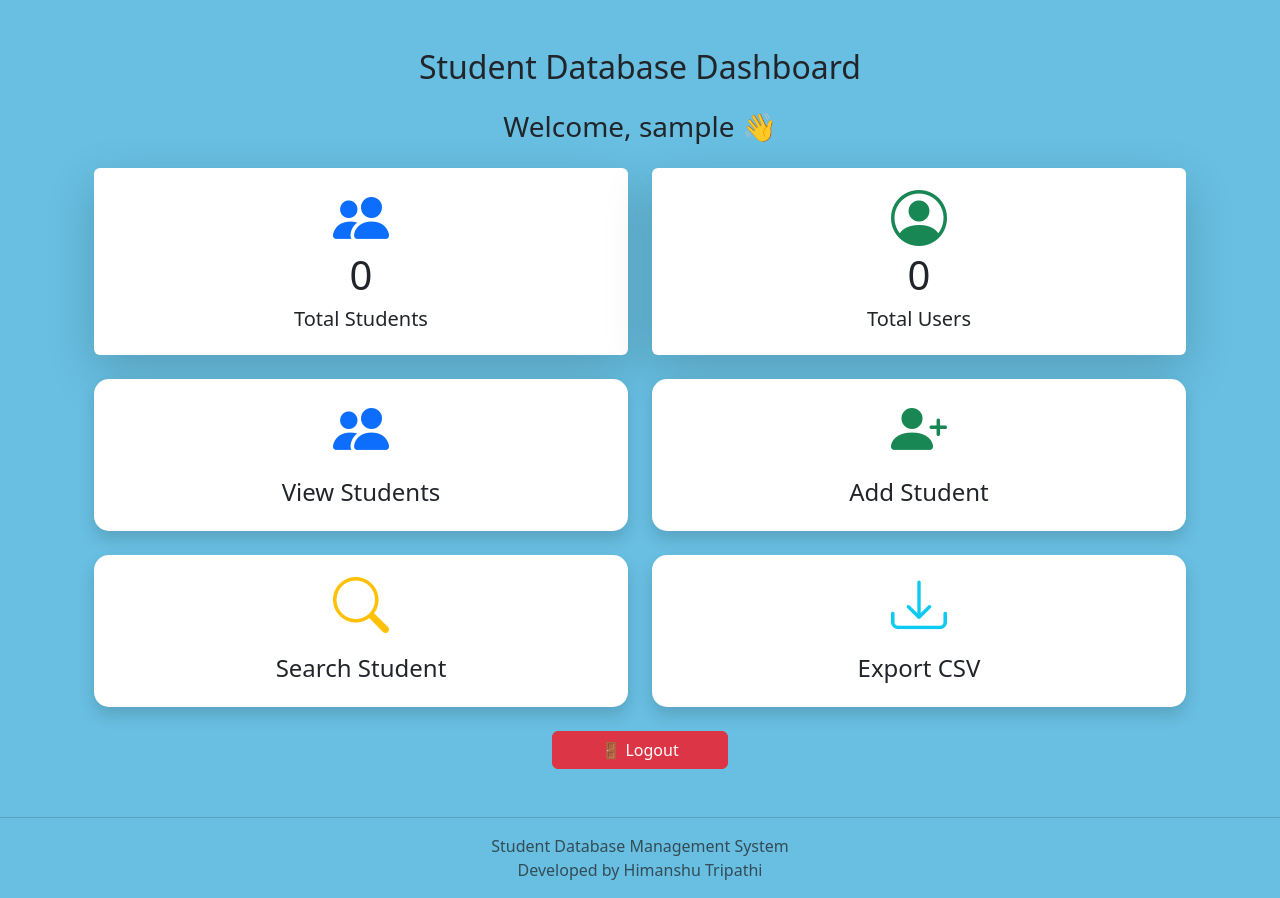
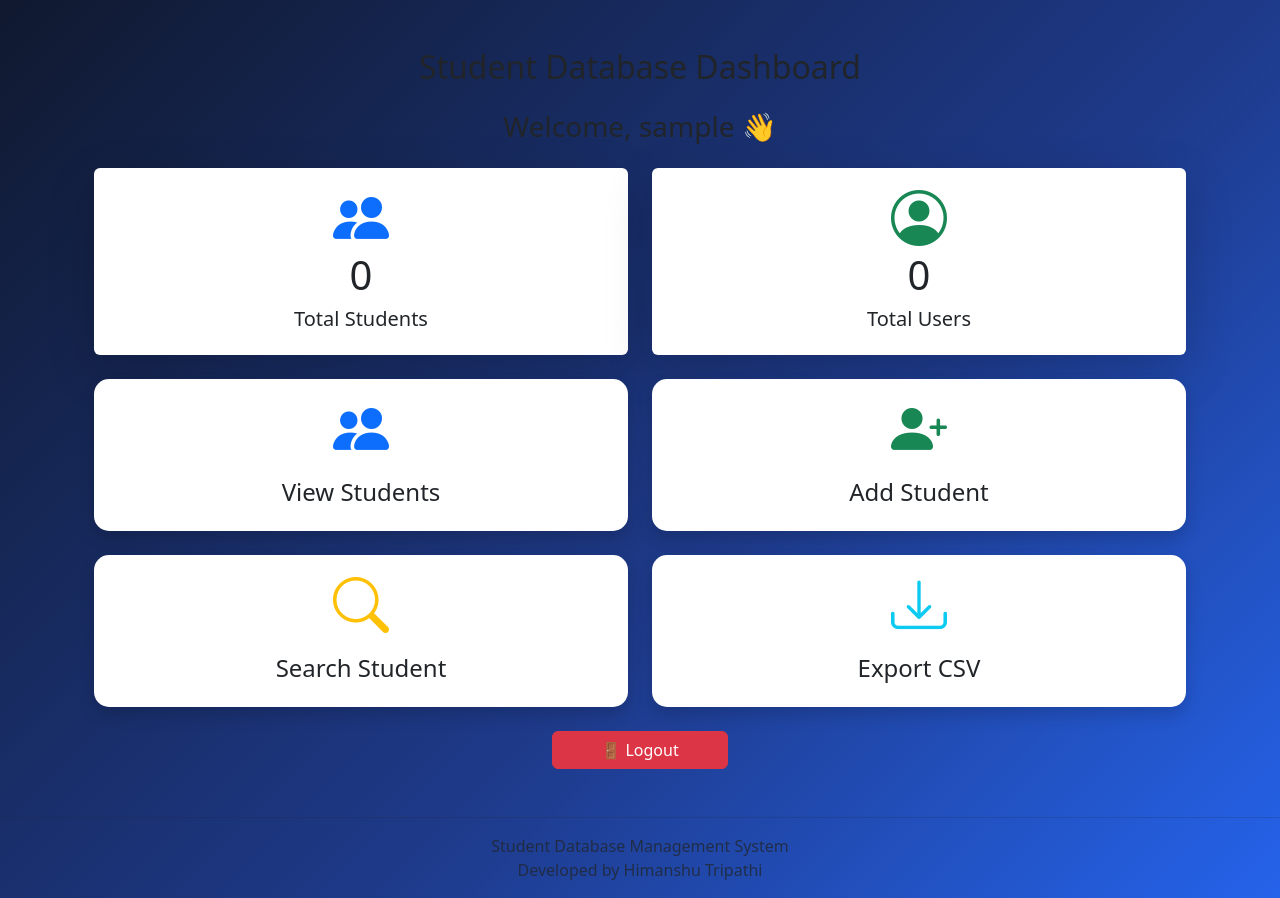
Before and after one commit to himanshu07-12/student-database-management-system, a Flask app: page /dashboard in a window 1280 px wide. Shown: the part 64-962 px from the top of the page. Run offline with Flask 3, Linux system fonts and the light colour scheme; the visitor is signed in with stand-in values (Sample User, id 1); data that the repository does not hold is empty.

Commit message:
trying gradient background

```diff
--- a/static/style.css
+++ b/static/style.css
@@ -1,5 +1,10 @@
 body{
-    background-color:#68bfe1
+    background: linear-gradient(
+135deg,
+#0f172a 0%,
+#1e3a8a 60%,
+#2563eb 100%
+);
 }
 .dashboard-card{
 
```
